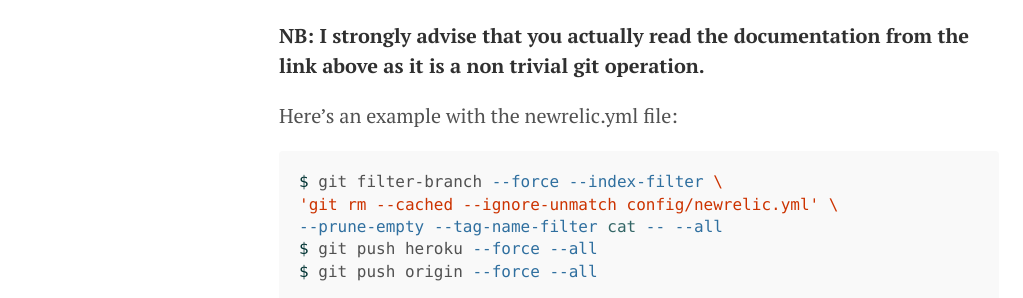
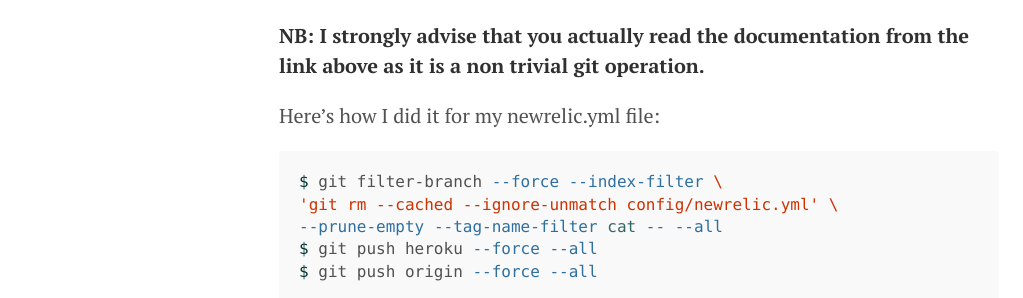
Before and after one commit to nsarno/nsarno.github.io, a Jekyll site: the page built from _posts/2015-01-11-open-source-rails-app-with-sensitive-data.md, in a window 1280 px wide and 900 px high, scrolled down 2388 px. Shown: the part 158-456 px from the top of the window, without its empty margins (1-1024 px from the left). Built offline with Jekyll 4.4.1, drawn with Linux system fonts in a browser that asks for light colours; Markdown is read by kramdown in place of the engine named in the settings; comment, search, counter and statistics services are not loaded.

Commit message:
Update 2015-01-11-open-source-rails-app-with-sensitive-data.md

````diff
--- a/_posts/2015-01-11-open-source-rails-app-with-sensitive-data.md
+++ b/_posts/2015-01-11-open-source-rails-app-with-sensitive-data.md
@@ -73,7 +73,7 @@ If you've already been pushing code on your github repository, anyone could stil
 
 **NB: I strongly advise that you actually read the documentation from the link above as it is a non trivial git operation.**
 
-Here's an example with the newrelic.yml file:
+Here's how I did it for my newrelic.yml file:
 
 ```bash
 $ git filter-branch --force --index-filter \
````
